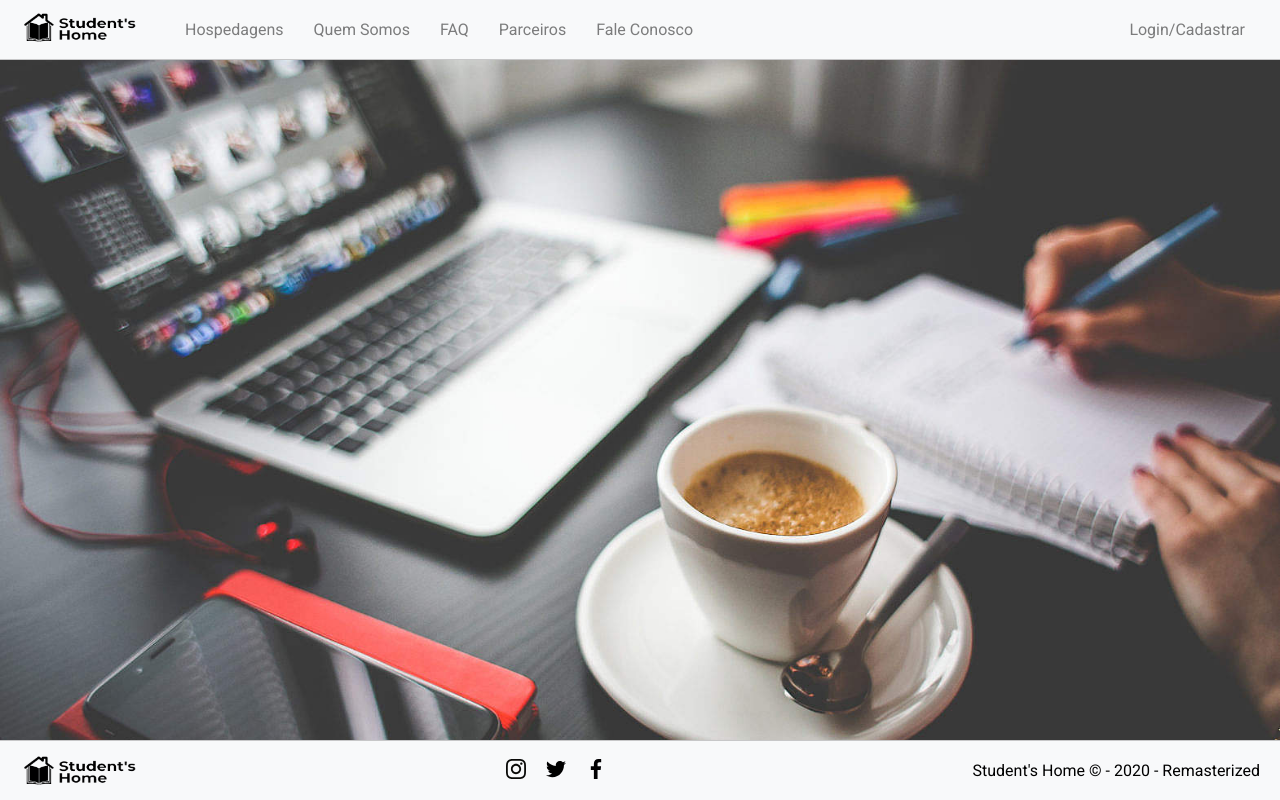
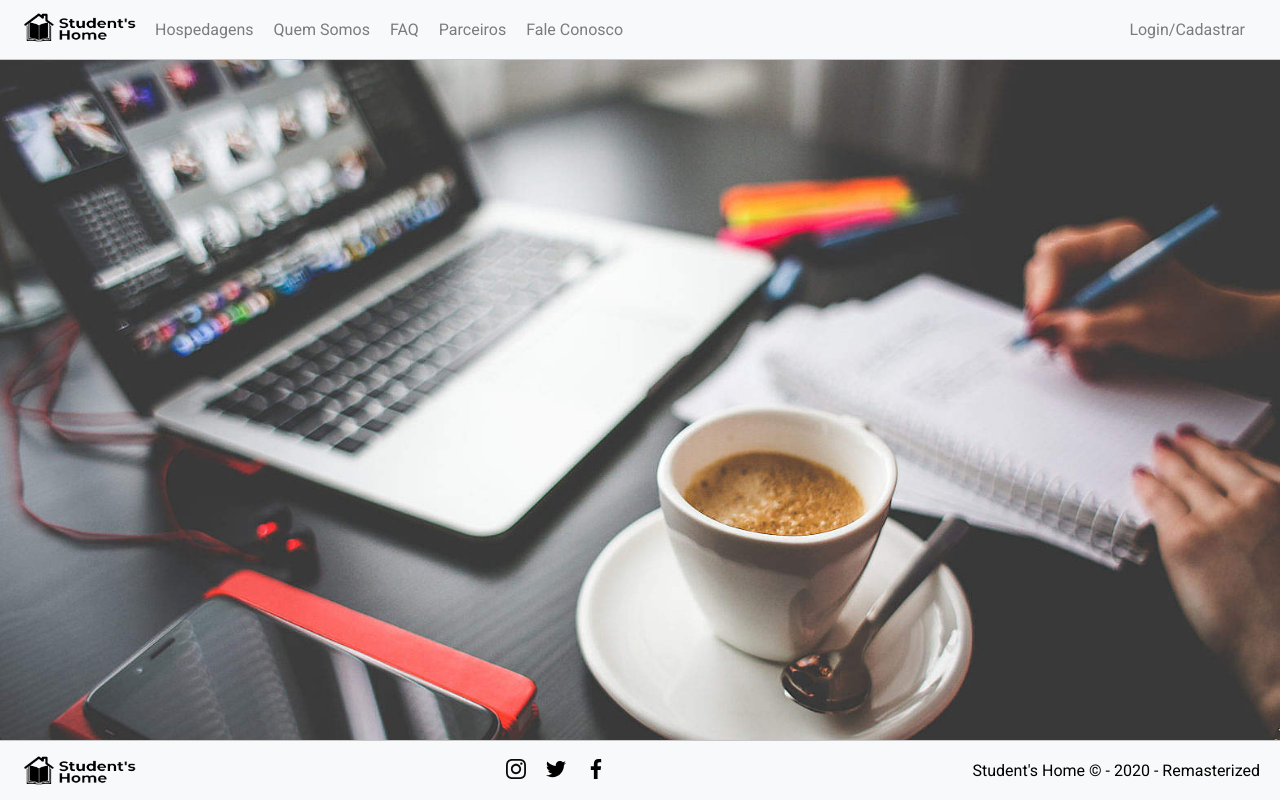
Before and after one commit to HenriqueeLoopes/studentshome, a React (Create React App) app: page /faq in a window 1280 px wide. Built offline with nearby package versions, Linux system fonts and the light colour scheme.

Commit message:
header changes to styled components

```diff
--- a/src/components/Header/index.tsx
+++ b/src/components/Header/index.tsx
@@ -1,7 +1,15 @@
 import React, { useState } from "react";
 import { Link } from "react-router-dom";
 
-import "./styles.css";
+import {
+  HambugerMenuItensWrapper,
+  HamburgerMenuItem,
+  HamburgerMenuWrapper,
+  LeftWrapper,
+  LinksWrapper,
+  LoginButton,
+  Wrapper,
+} from "./styles";
 
 import logoImg from "../../assets/images/logo.png";
 
@@ -10,39 +18,42 @@ export default function Header() {
 
   return (
     <>
-      <header>
-        <div className="left-container">
+      <Wrapper>
+        <LeftWrapper>
           <Link to="/">
             <img src={logoImg} alt="Student`s Home Logo" />
           </Link>
 
-          <div className="itens-container">
+          <LinksWrapper>
             <Link to="/accommodations">Hospedagens</Link>
             <Link to="/company">Quem Somos</Link>
             <Link to="/faq">FAQ</Link>
             <Link to="/partners">Parceiros</Link>
             <Link to="/contact">Fale Conosco</Link>
-          </div>
-        </div>
-        <div className="right-container">
-          <Link to="/login">Login/Cadastrar</Link>
-        </div>
+          </LinksWrapper>
+        </LeftWrapper>
 
-        <button onClick={() => setHamburgerMenu(!hambugerMenu)} aria-label="HamburgerMenu Button" className="hamburger-menu">
-          <div className="hamburger-item"></div>
-          <div className="hamburger-item"></div>
-          <div className="hamburger-item"></div>
-        </button>
-      </header>
+        <LoginButton to="/login">Login/Cadastrar</LoginButton>
+
+        <HamburgerMenuWrapper
+          onClick={() => setHamburgerMenu(!hambugerMenu)}
+          aria-label="HamburgerMenu Button"
+          className="hamburger-menu"
+        >
+          <HamburgerMenuItem />
+          <HamburgerMenuItem />
+          <HamburgerMenuItem />
+        </HamburgerMenuWrapper>
+      </Wrapper>
 
       {hambugerMenu && (
-        <div className="hamburger-container-itens">
+        <HambugerMenuItensWrapper>
           <Link to="/accommodations">Hospedagens</Link>
           <Link to="/company">Quem Somos</Link>
           <Link to="/faq">FAQ</Link>
           <Link to="/partners">Parceiros</Link>
           <Link to="/contact">Fale Conosco</Link>
-        </div>
+        </HambugerMenuItensWrapper>
       )}
     </>
   );
--- a/src/components/Header/styles.css
+++ /dev/null
@@ -1,123 +0,0 @@
-header {
-  z-index: 999;
-  display: flex;
-  flex-direction: row;
-  justify-content: space-between;
-  align-items: center;
-  padding: 1rem 2rem;
-
-  height: 6rem;
-  background-color: #f8f9fa;
-
-  border-bottom: 1px solid rgba(0, 0, 0, 0.2);
-}
-
-header img {
-  height: 3.5rem;
-  width: 12rem;
-  margin-right: 1rem;
-}
-
-header a {
-  text-decoration: none;
-  color: rgba(0, 0, 0, 0.5);
-}
-
-header .left-container {
-  display: flex;
-  flex-direction: row;
-  align-items: center;
-}
-
-header .itens-container {
-  display: flex;
-  flex-direction: row;
-
-  margin-left: 2rem;
-}
-
-header .itens-container a {
-  padding: 1rem 1.5rem;
-  border-radius: 0.5rem;
-  transition: background-color ease-in-out 0.2s;
-}
-
-header .itens-container a:hover {
-  color: rgba(0, 0, 0, 0.7);
-  background-color: #e2e6ea;
-}
-
-header .itens-container a:active {
-  color: #000;
-}
-
-header .right-container a {
-  padding: 1rem 1.5rem;
-  border-radius: 0.5rem;
-  transition: background-color ease-in-out 0.2s;
-}
-
-header .right-container a:hover {
-  color: rgba(0, 0, 0, 0.7);
-  background-color: #e2e6ea;
-}
-
-header .right-container a:active {
-  color: #000;
-}
-
-header .hamburger-menu {
-  display: none;
-  background-color: transparent;
-  border: 0;
-  cursor: pointer;
-  padding: 2px 3px;
-  border-radius: 5px;
-  transition: background-color ease-in-out 0.2s;
-}
-
-header .hamburger-menu:hover {
-  background-color: rgba(0, 0, 0, 0.2);
-}
-
-header .hamburger-menu .hamburger-item {
-  width: 35px;
-  height: 3px;
-  background-color: black;
-  margin: 6px 0;
-}
-
-.hamburger-container-itens {
-  padding: 0.5rem 3rem;
-  display: flex;
-  flex-direction: column;
-  justify-content: center;
-  align-items: center;
-  background-color: #f8f9fa;
-  border-bottom: 1px solid rgba(0, 0, 0, 0.2);
-}
-
-.hamburger-container-itens a {
-  text-decoration: none;
-  color: rgba(0, 0, 0, 0.5);
-  padding: 3px 0;
-}
-
-@media (max-width: 900px){
-  header .itens-container a {
-    padding: 0.5rem 0.5rem;
-  }
-}
-
-@media (max-width: 780px){
-  header .itens-container {
-    display: none;
-  }
-  header .right-container {
-    display: none;
-  }
-
-  header .hamburger-menu {
-    display: inline-block;
-  }
-}
--- /dev/null
+++ b/src/components/Header/styles.ts
@@ -0,0 +1,124 @@
+import styled from "styled-components";
+import { Link } from 'react-router-dom';
+
+export const Wrapper = styled.header`
+  z-index: 999;
+  display: flex;
+  flex-direction: row;
+  justify-content: space-between;
+  align-items: center;
+  padding: 1rem 2rem;
+
+  height: 6rem;
+  background-color: #f8f9fa;
+
+  border-bottom: 1px solid rgba(0, 0, 0, 0.2);
+
+  img {
+    height: 3.5rem;
+    width: 12rem;
+    margin-right: 0.5rem;
+  }
+  a {
+    text-decoration: none;
+    color: rgba(0, 0, 0, 0.5);
+  }
+`;
+
+export const LeftWrapper = styled.div`
+  display: flex;
+  flex-direction: row;
+  align-items: center;
+`;
+
+export const LinksWrapper = styled.div`
+  display: flex;
+  flex-direction: row;
+
+  a {
+    padding: 1rem 1rem;
+    border-radius: 0.5rem;
+    transition: background-color ease-in-out 0.2s;
+
+    &:hover {
+      color: rgba(0, 0, 0, 0.7);
+      background-color: #e2e6ea;
+    }
+
+    &:active {
+      color: #000;
+    }
+
+    @media (max-width: 900px) {
+      padding: 0.5rem 0.5rem;
+    }
+  }
+
+  @media (max-width: 780px) {
+    display: none;
+  }
+`;
+
+export const LoginButton = styled(Link)`
+  padding: 1rem 1.5rem;
+  border-radius: 0.5rem;
+  transition: background-color ease-in-out 0.2s;
+
+  &:hover {
+    color: rgba(0, 0, 0, 0.7);
+    background-color: #e2e6ea;
+  }
+
+  &:active {
+    color: #000;
+  }
+
+  @media (max-width: 780px){
+      display: none;
+  }
+`;
+
+export const HamburgerMenuWrapper = styled.button`
+  display: none;
+  background-color: transparent;
+  border: 0;
+  cursor: pointer;
+  padding: 2px 3px;
+  border-radius: 5px;
+  transition: background-color ease-in-out 0.2s;
+
+  &:hover {
+    background-color: rgba(0, 0, 0, 0.2);
+  }
+
+  &:focus {
+      outline: none;
+  }
+
+  @media (max-width: 780px) {
+      display: inline-block;
+  }
+`;
+
+export const HamburgerMenuItem = styled.div`
+  width: 35px;
+  height: 3px;
+  background-color: black;
+  margin: 6px 0;
+`;
+
+export const HambugerMenuItensWrapper = styled.div`
+  padding: 0.5rem 3rem;
+  display: flex;
+  flex-direction: column;
+  justify-content: center;
+  align-items: center;
+  background-color: #f8f9fa;
+  border-bottom: 1px solid rgba(0, 0, 0, 0.2);
+
+  a {
+    text-decoration: none;
+    color: rgba(0, 0, 0, 0.5);
+    padding: 3px 0;
+  }
+`;
```
